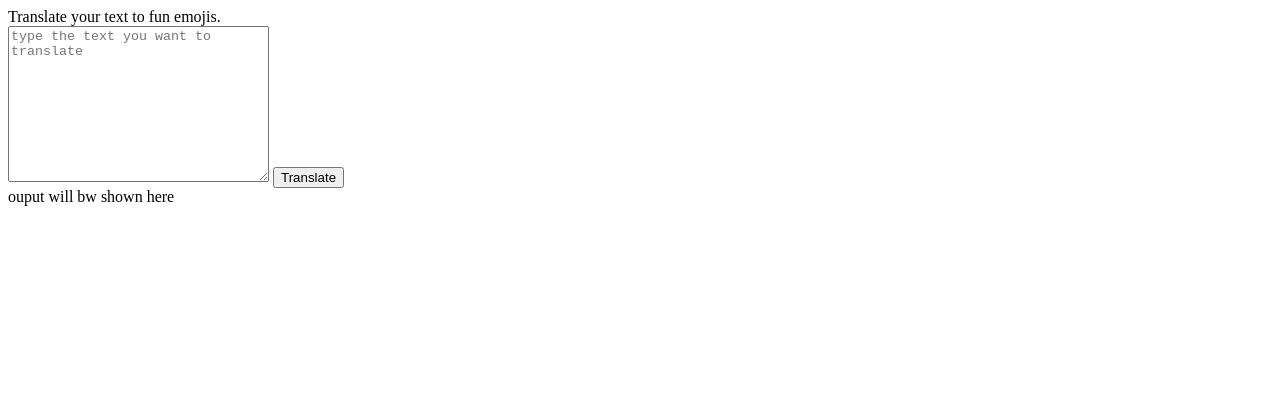
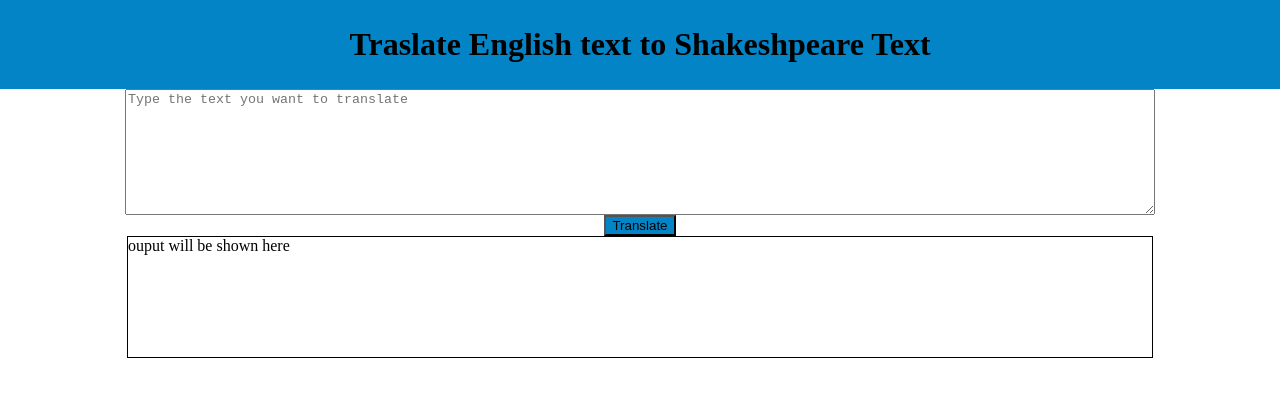
Before and after one commit to sarthak1209/Another-translator, a plain HTML site: page index.html in a window 1280 px wide. Drawn offline with Linux system fonts and the light colour scheme.

Commit message:
added : some raw style

```diff
--- a/index.html
+++ b/index.html
@@ -1,24 +1,33 @@
 <!DOCTYPE html>
 
 <html>
+
 <head>
     <title>
         Translate | Fun Text
+
     </title>
+    <link rel="stylesheet" href="style.css">
 </head>
+
 <body>
-        <header>
-            Translate your text to fun emojis.
+    <header class="header">
+        <h1>Traslate English text to Shakeshpeare Text</h1>
     </header>
 
-        <textarea placeholder="type the text you want to translate" name="" id="txt-input"
-        cols="30" rows="10"></textarea>
+    <textarea placeholder="Type the text you want to translate" id="txt-input" ></textarea>
 
+    <div class="button">
         <button id="btn-translate">Translate</button>
+    </div>
 
-        <div id="div-output"> ouput will bw shown here</div>
+
+
+    <div id="div-output"> ouput will be shown here</div>
 
     <script src="app.js" type="text/javascript">
-console.log("inside script tag")</script>
+        console.log("inside script tag")
+    </script>
 </body>
+
 </html>
--- /dev/null
+++ b/style.css
@@ -0,0 +1,39 @@
+
+:root{
+    --primary-color: #0284C7;
+}
+
+body{
+    margin: 0px;
+    padding: 0%;
+}
+.header{
+    padding: 0.3rem;
+    text-align: center;
+
+    background-color: var(--primary-color);
+
+}
+
+
+textarea
+{   display: block;
+    margin: auto;
+    height: 15vh;
+    width: 80%;
+
+}
+.button{
+    margin: auto;
+    text-align: center;
+}
+
+#div-output{
+    margin: auto;
+    border: 1px solid black;
+    height: 15vh;
+    width: 80%;
+}
+#btn-translate{
+background-color: var(--primary-color);
+}
```
Also changed, not shown: images/text.svg (added). Lines whose indentation alone changed are shown as unchanged.
